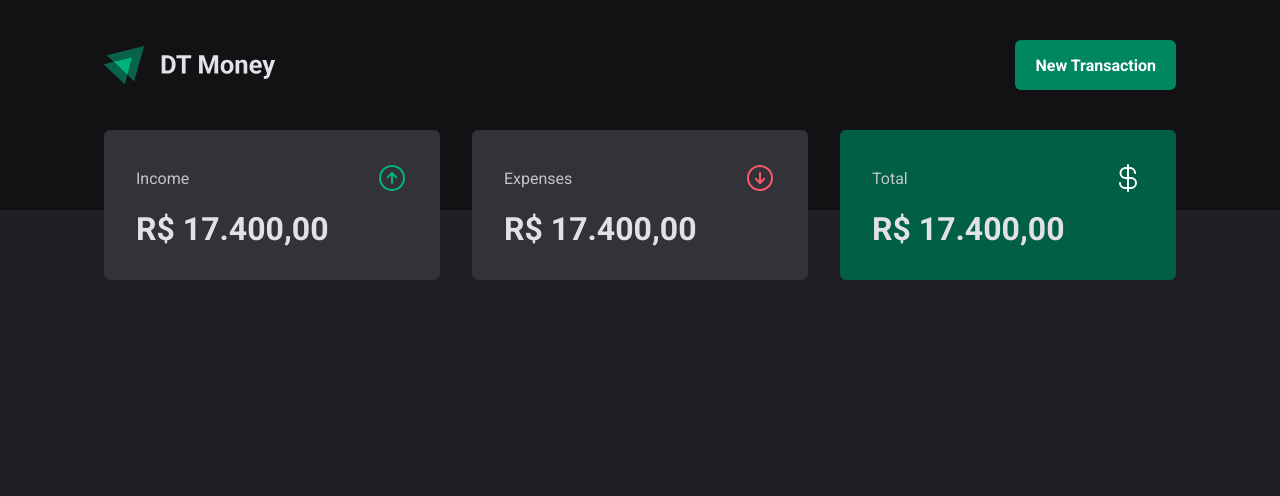
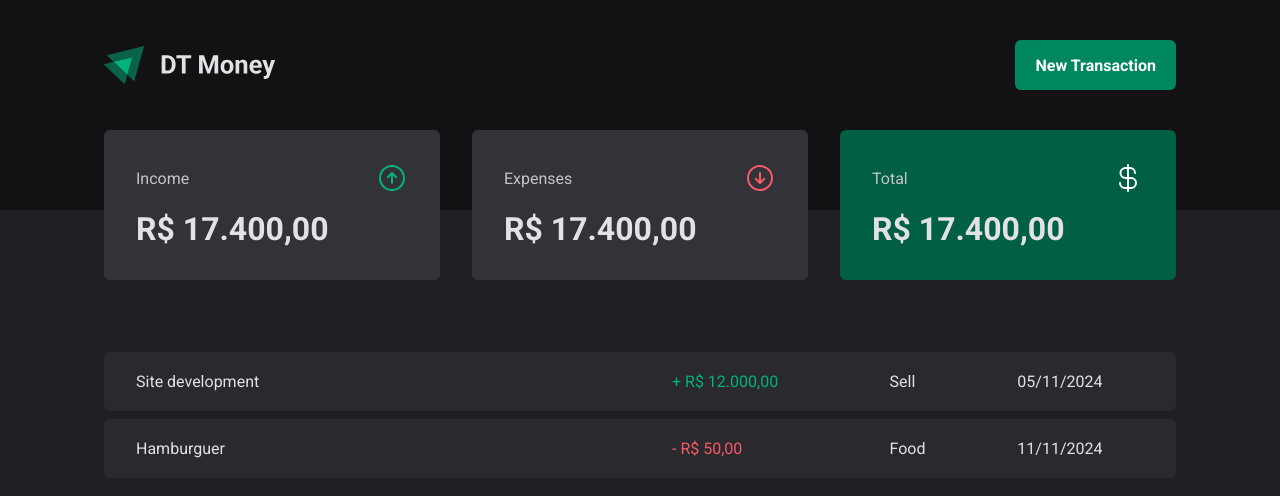
Before and after one commit to isaiasgabriel/dt-money, a React (Vite) app: page / in a window 1280 px wide. Shown: the top 496 px of the page. Built offline with nearby package versions, Linux system fonts and the light colour scheme.

Commit message:
component: transaction table

```diff
--- a/src/pages/Transactions/index.tsx
+++ b/src/pages/Transactions/index.tsx
@@ -1,11 +1,39 @@
 import { Header } from '../../components/Header'
 import { Summary } from '../../components/Summary'
+import {
+  PriceHighlight,
+  TransactionsContainer,
+  TransactionTable,
+} from './styles'
 
 export function Transactions() {
   return (
     <div>
       <Header />
       <Summary />
+
+      <TransactionsContainer>
+        <TransactionTable>
+          <tbody>
+            <tr>
+              <td width="50%">Site development</td>
+              <td>
+                <PriceHighlight variant="income">+ R$ 12.000,00</PriceHighlight>
+              </td>
+              <td>Sell</td>
+              <td>05/11/2024</td>
+            </tr>
+            <tr>
+              <td width="50%">Hamburguer</td>
+              <td>
+                <PriceHighlight variant="outcome">- R$ 50,00</PriceHighlight>
+              </td>
+              <td>Food</td>
+              <td>11/11/2024</td>
+            </tr>
+          </tbody>
+        </TransactionTable>
+      </TransactionsContainer>
     </div>
   )
 }
--- a/src/pages/Transactions/styles.ts
+++ b/src/pages/Transactions/styles.ts
@@ -0,0 +1,40 @@
+import { styled } from 'styled-components'
+
+export const TransactionsContainer = styled.div`
+  width: 100%;
+  max-width: 1120px;
+  margin: 4rem auto 0; // 4 up, auto horizontal, 0 down
+  padding: 0 1.5rem;
+`
+
+export const TransactionTable = styled.table`
+  width: 100%;
+  border-collapse: separate; // this options enables you to put a gap between each row
+  border-spacing: 0 0.5rem; // we define this gap through this option, 0 on the sides, 0.5rem up and down
+  /* margin-top: 1.5rem; */
+
+  td {
+    padding: 1.25rem 2rem;
+    background: ${(props) => props.theme['gray-700']};
+
+    &:first-child {
+      border-top-left-radius: 6px;
+      border-bottom-left-radius: 6px;
+    }
+    &:last-child {
+      border-top-right-radius: 6px;
+      border-bottom-right-radius: 6px;
+    }
+  }
+`
+
+interface PriceHighlightProps {
+  variant: 'income' | 'outcome'
+}
+
+export const PriceHighlight = styled.span<PriceHighlightProps>`
+  color: ${(props) =>
+    props.variant === 'income'
+      ? props.theme['green-300']
+      : props.theme['red-300']};
+`
```
